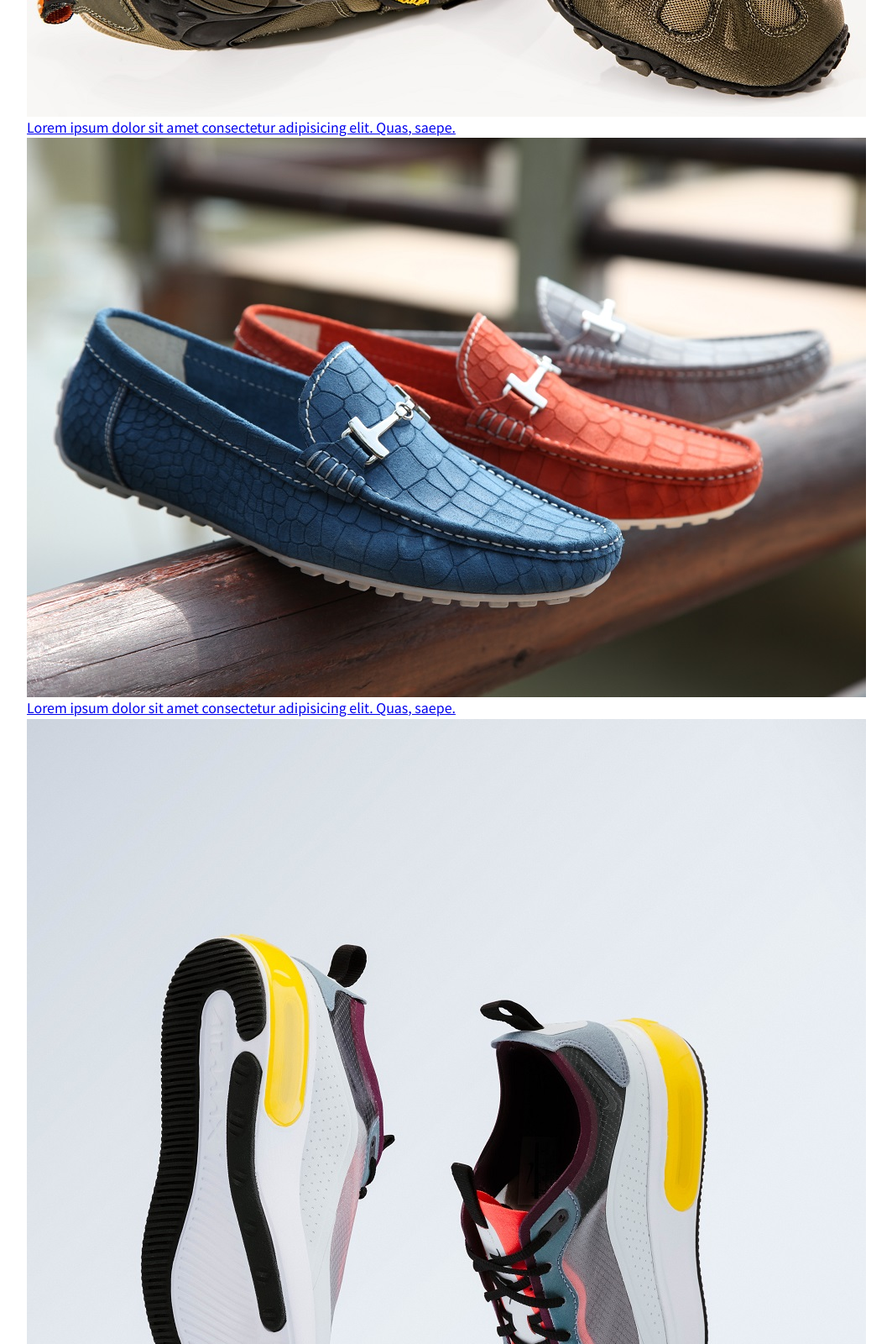
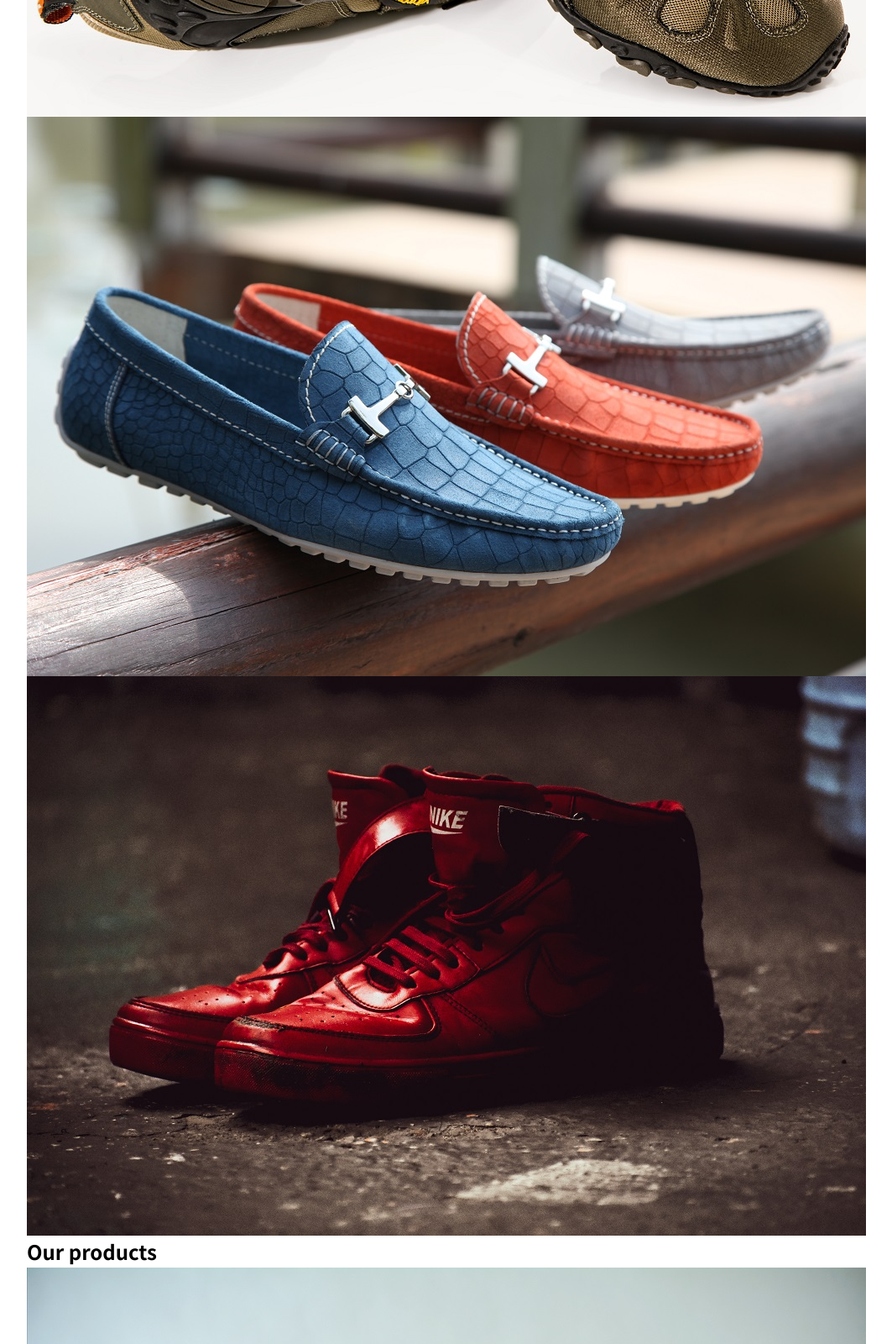
Before and after one commit to shishupalamigo/Shoes4You, a plain HTML site: page index.html in a window 1280 px wide. Shown: the part 1280-2880 px from the top of the page at 84% size, without its empty margins (88-1151 px from the left). Drawn offline with Linux system fonts and the light colour scheme.

Commit message:
add layout

```diff
--- a/index.html
+++ b/index.html
@@ -13,7 +13,7 @@
 <body>
 
     <header class="hero">
-        <div class="container">
+        <div class="container spacing">
             <h2 class="primary-title">Amazing shoes at an amazing price</h2>
             <p>Lorem ipsum dolor sit amet consectetur adipisicing elit. Enim nam quia perferendis totam, necessitatibus
                 pariatur.</p>
@@ -22,24 +22,21 @@
     </header>
 
     <main>
-        <section class="feature">
+        <section class="featured">
             <div class="container">
                 <h2 class="section-title">Featured products</h2>
                 <div class="split">
                     <a href="#" class="featured-item">
                         <img src="images/shoes-07.jpg" alt="" class="featured_img">
-                        <p class="featured_details">Lorem ipsum dolor sit amet consectetur adipisicing elit. Quas,
-                            saepe.</p>
+                        <p class="featured_details"></p>
                     </a>
                     <a href="#" class="featured-item">
                         <img src="images/shoes-08.jpg" alt="" class="featured_img">
-                        <p class="featured_details">Lorem ipsum dolor sit amet consectetur adipisicing elit. Quas,
-                            saepe.</p>
+                        <p class="featured_details"></p>
                     </a>
                     <a href="#" class="featured-item">
-                        <img src="images/shoes-09.jpg" alt="" class="featured_img">
-                        <p class="featured_details">Lorem ipsum dolor sit amet consectetur adipisicing elit. Quas,
-                            saepe.</p>
+                        <img src="images/shoes-02.jpg" alt="" class="featured_img">
+                        <p class="featured_details"></p>
                     </a>
 
                 </div>
```
